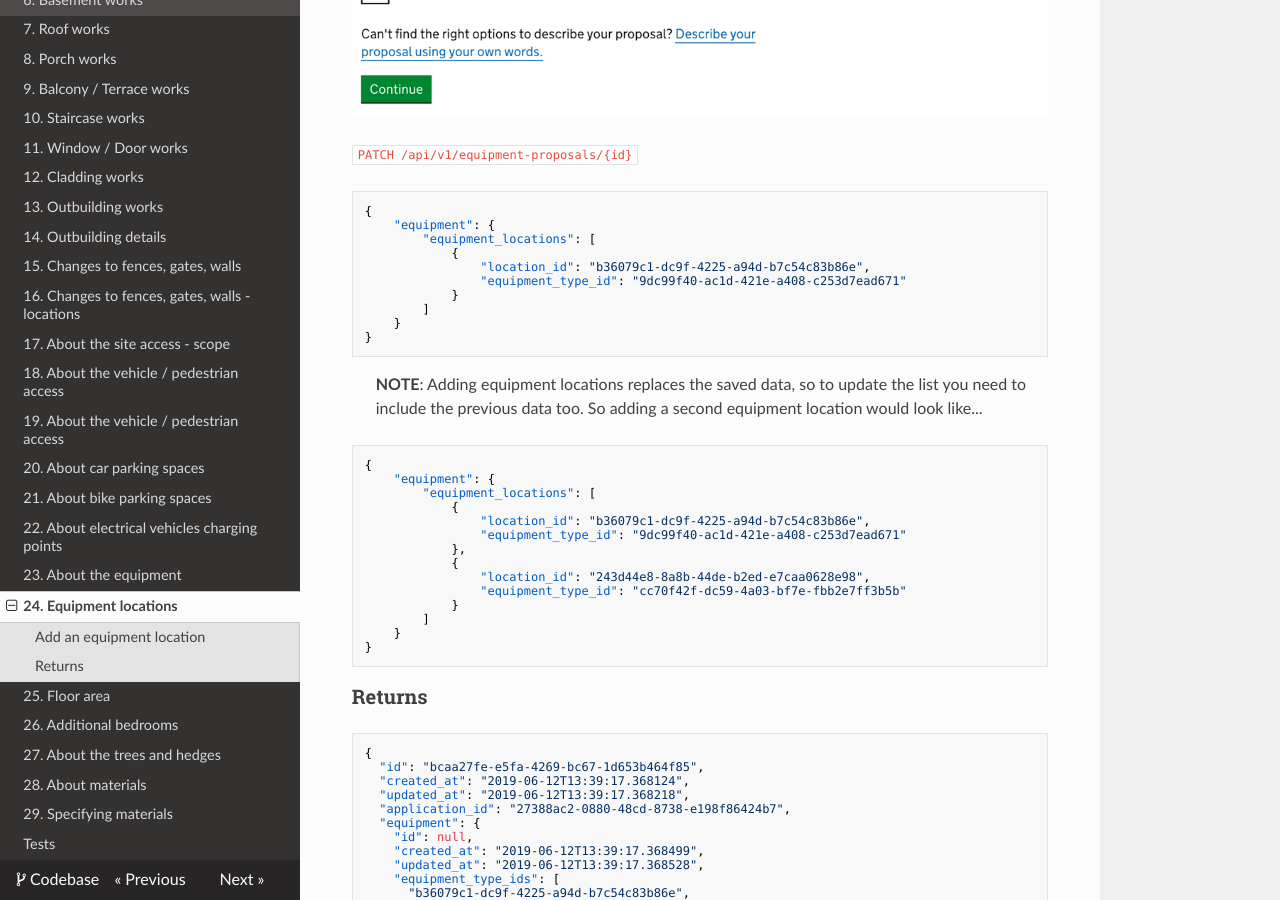
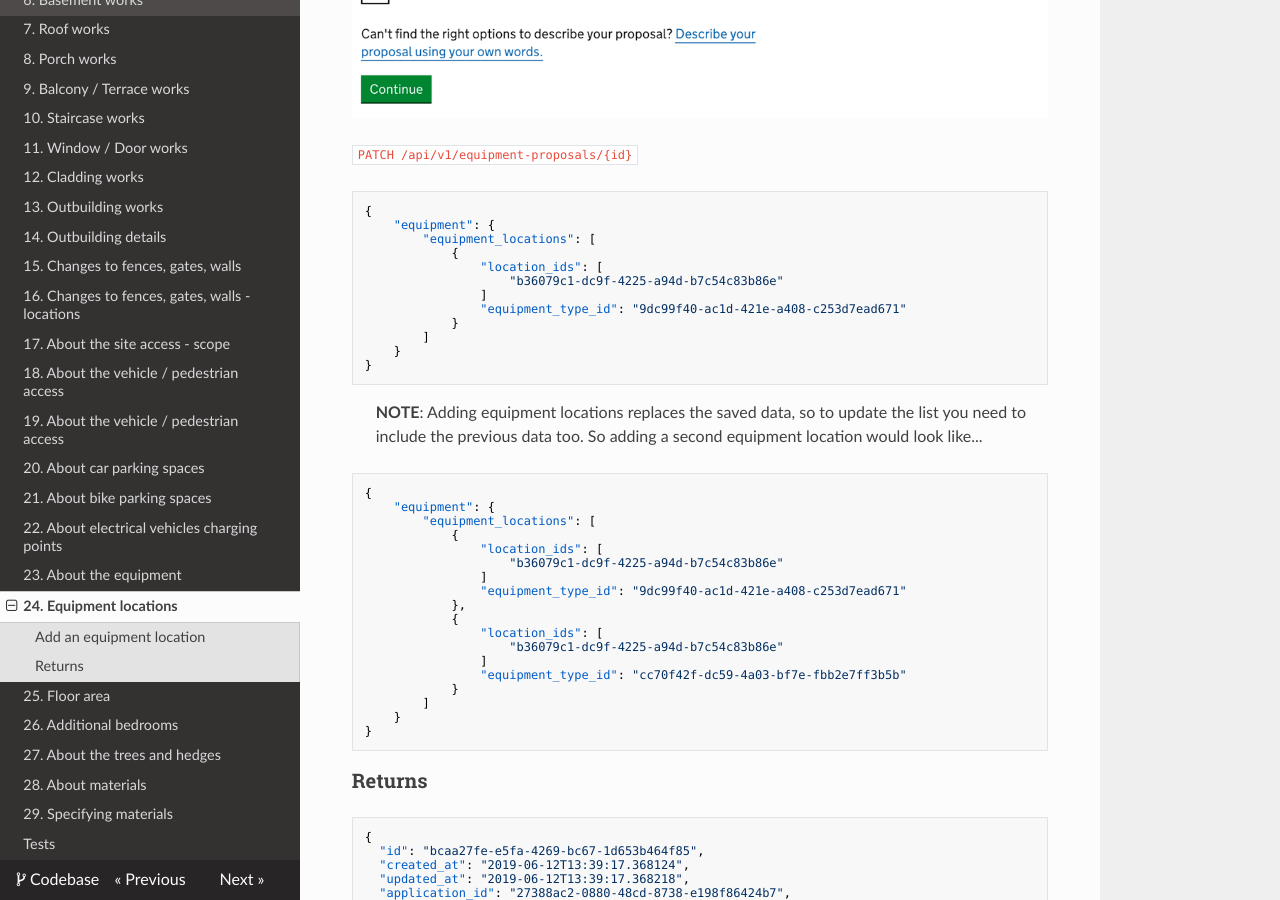
Before and after one commit to LBHackney-IT/smpa-backend, an MkDocs documentation site: the page built from docs/docs/screens/24-screen.md, in a window 1280 px wide and 900 px high, scrolled down 596 px. Built offline with MkDocs 1.6.1, drawn with Linux system fonts in a browser that asks for light colours; nearby versions of some CDN libraries.

Commit message:
Allow multiple locations for equipment.

```diff
--- a/docs/docs/screens/24-screen.md
+++ b/docs/docs/screens/24-screen.md
@@ -13,7 +13,9 @@
         "equipment": {
             "equipment_locations": [
                 {
-                    "location_id": "b36079c1-dc9f-4225-a94d-b7c54c83b86e",
+                    "location_ids": [
+                        "b36079c1-dc9f-4225-a94d-b7c54c83b86e"
+                    ]
                     "equipment_type_id": "9dc99f40-ac1d-421e-a408-c253d7ead671"
                 }
             ]
@@ -27,11 +29,15 @@
         "equipment": {
             "equipment_locations": [
                 {
-                    "location_id": "b36079c1-dc9f-4225-a94d-b7c54c83b86e",
+                    "location_ids": [
+                        "b36079c1-dc9f-4225-a94d-b7c54c83b86e"
+                    ]
                     "equipment_type_id": "9dc99f40-ac1d-421e-a408-c253d7ead671"
                 },
                 {
-                    "location_id": "243d44e8-8a8b-44de-b2ed-e7caa0628e98",
+                    "location_ids": [
+                        "b36079c1-dc9f-4225-a94d-b7c54c83b86e"
+                    ]
                     "equipment_type_id": "cc70f42f-dc59-4a03-bf7e-fbb2e7ff3b5b"
                 }
             ]
```
Also changed, not shown: 3 other files.
